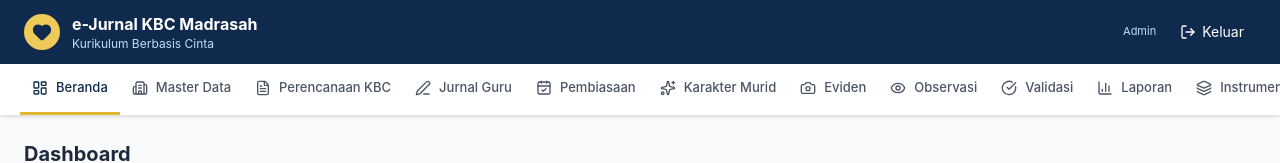
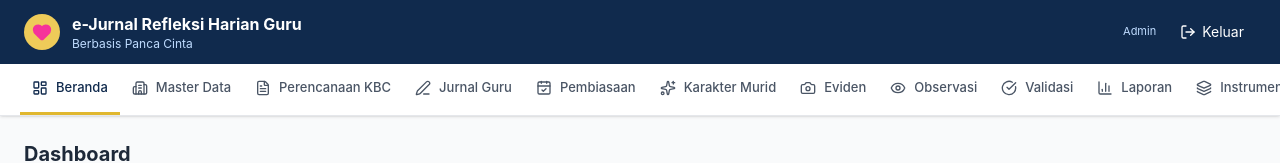
Before and after one commit to Subariyanto/sijurnal-cinta-guru, a React (Vite) app: page /#/ in a window 1280 px wide. Shown: the top 163 px of the page. Built offline with nearby package versions, Linux system fonts and the light colour scheme; sample sign-in values are in the browser's storage.

Commit message:
Perbarui identitas e-Jurnal

```diff
--- a/src/components/Navbar.jsx
+++ b/src/components/Navbar.jsx
@@ -35,12 +35,12 @@ export default function Navbar() {
     <header className="sticky top-0 z-40 bg-white shadow-sm">
       <div className="bg-[#102a4d] text-white">
         <div className="max-w-[1600px] mx-auto h-16 px-4 md:px-6 flex items-center gap-3">
-          <div className="w-9 h-9 rounded-full bg-[#eecb59] text-[#102a4d] flex items-center justify-center flex-shrink-0">
+          <div className="w-9 h-9 rounded-full bg-[#eecb59] text-pink-500 flex items-center justify-center flex-shrink-0">
             <Heart className="w-5 h-5" fill="currentColor" />
           </div>
           <div className="leading-tight">
-            <h1 className="font-bold text-sm sm:text-base">e-Jurnal KBC Madrasah</h1>
-            <p className="text-[11px] sm:text-xs text-blue-200">Kurikulum Berbasis Cinta</p>
+            <h1 className="font-bold text-sm sm:text-base">e-Jurnal Refleksi Harian Guru</h1>
+            <p className="text-[11px] sm:text-xs text-blue-200">Berbasis Panca Cinta</p>
           </div>
           <div className="ml-auto hidden md:flex items-center gap-3">
             <div className="text-right leading-tight">
```
